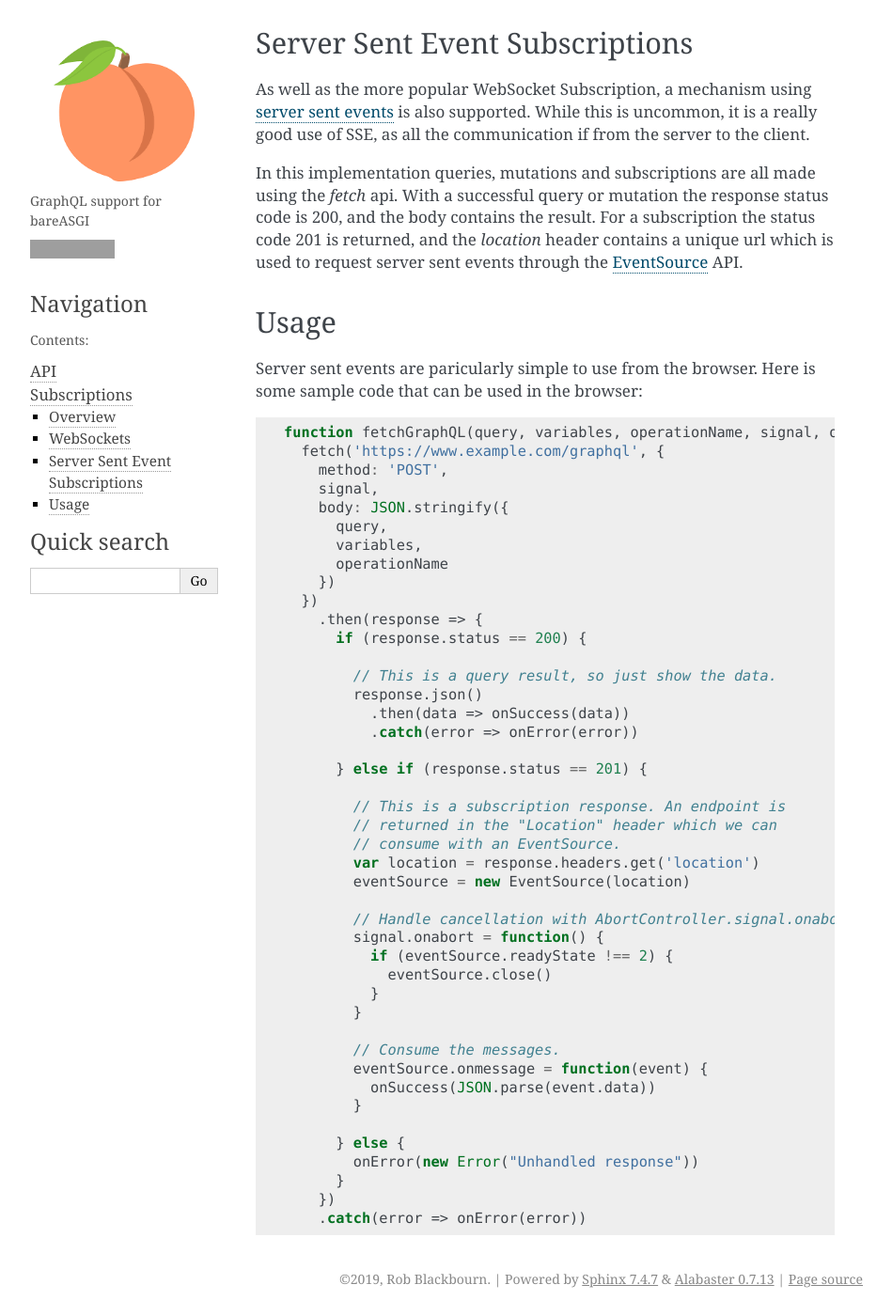
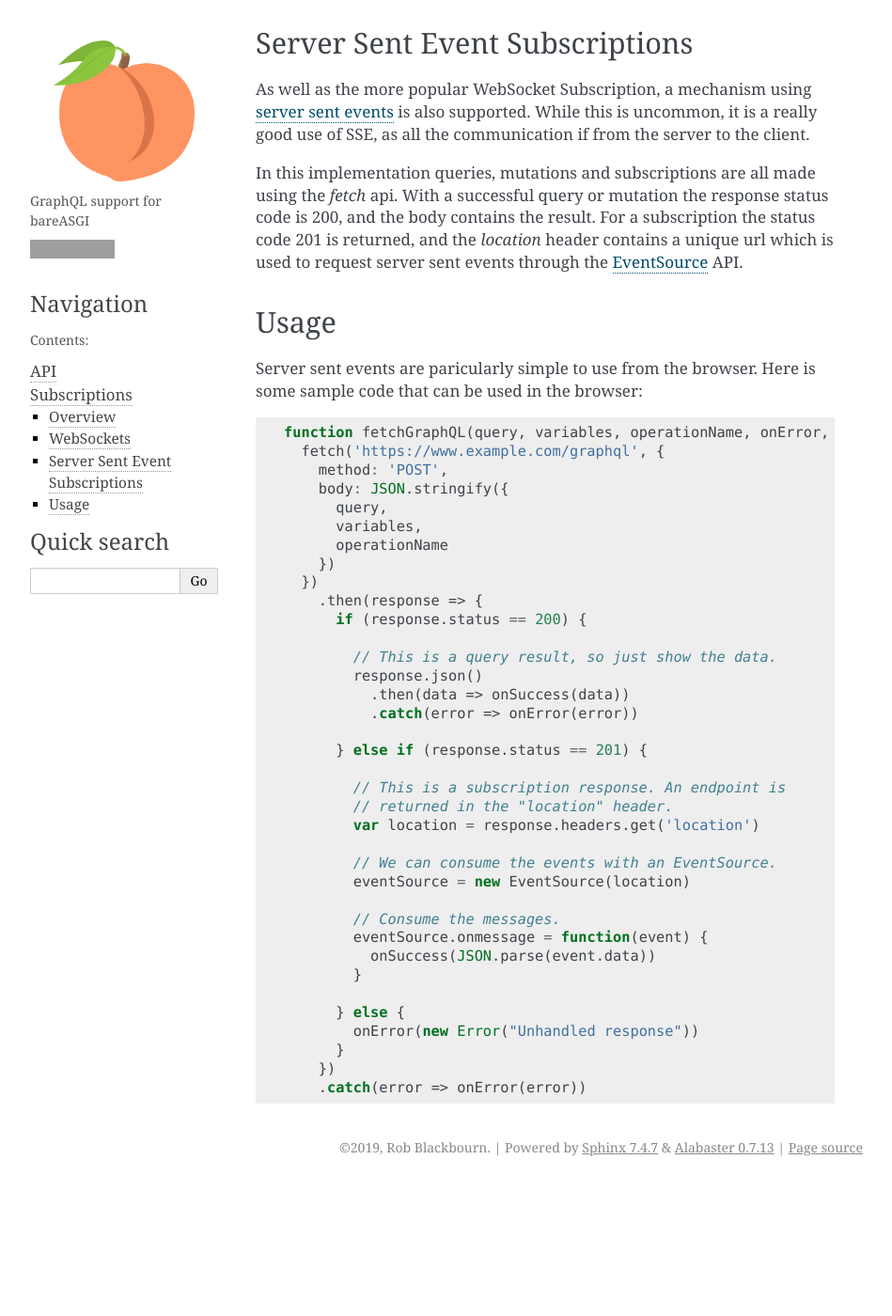
Before and after one commit to rob-blackbourn/bareASGI-graphql-next, a Sphinx documentation site: the page built from docs/subscriptions.rst, in a window 1280 px wide and 1400 px high, scrolled down 477 px. Shown: the whole window at 94% size, without its empty margins (170-1119 px from the left). Built offline with Sphinx 7.4.7, drawn with Linux system fonts in a browser that asks for light colours; after the commit the page ends 1737 px from its top, so only the background shows below that; grey boxes are pictures that could not be loaded.

Commit message:
Removed the signal fron the example for simplicity

```diff
--- a/docs/subscriptions.rst
+++ b/docs/subscriptions.rst
@@ -44,10 +44,9 @@ that can be used in the browser:
 
 .. code-block:: js
 
-    function fetchGraphQL(query, variables, operationName, signal, onError, onSuccess) {
+    function fetchGraphQL(query, variables, operationName, onError, onSuccess) {
       fetch('https://www.example.com/graphql', {
         method: 'POST',
-        signal,
         body: JSON.stringify({
           query,
           variables,
@@ -65,17 +64,11 @@ that can be used in the browser:
           } else if (response.status == 201) {
 
             // This is a subscription response. An endpoint is
-            // returned in the "Location" header which we can
-            // consume with an EventSource.
+            // returned in the "location" header.
             var location = response.headers.get('location')
+
+            // We can consume the events with an EventSource.
             eventSource = new EventSource(location)
-
-            // Handle cancellation with AbortController.signal.onabort
-            signal.onabort = function() {
-              if (eventSource.readyState !== 2) {
-                eventSource.close()
-              }
-            }
 
             // Consume the messages.
             eventSource.onmessage = function(event) {
```
